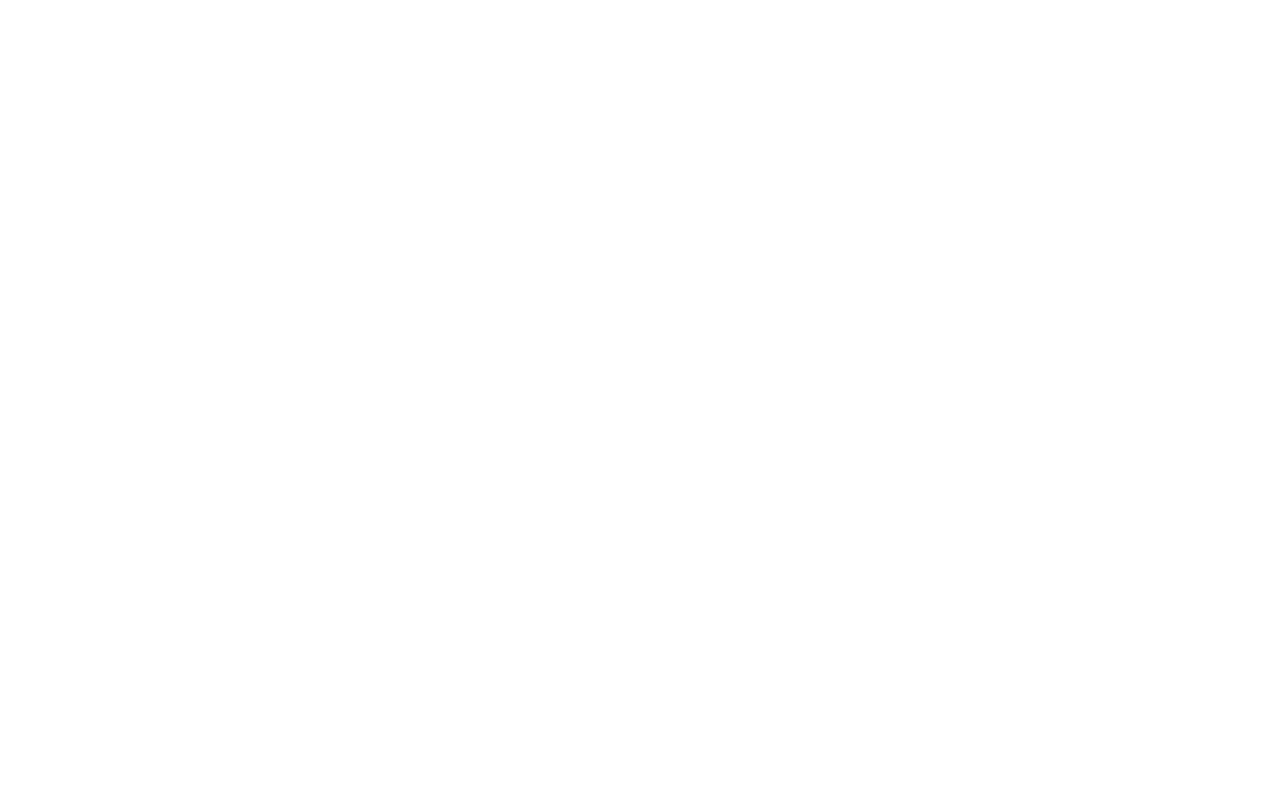
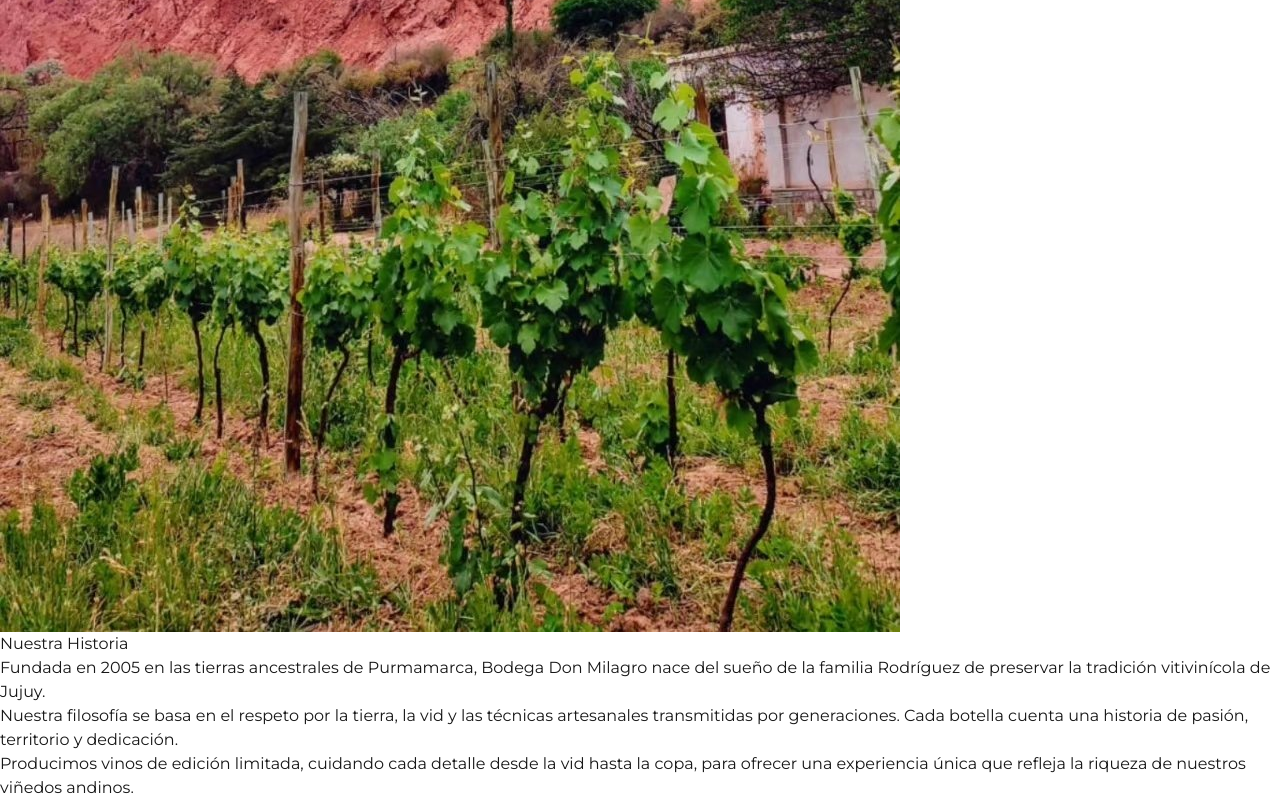
Before and after one commit to pablitomartinez/restaurante-milarock, a Next.js app: page / in a window 1280 px wide. Shown: the part 1932-2732 px from the top of the page. Before the commit the page ends 1664 px from the top, so only its background shows below. Built offline with nearby package versions, Linux system fonts and the light colour scheme.

Commit message:
feat: creacion de About sobre bodega

```diff
--- /dev/null
+++ b/src/app/components/About.tsx
@@ -0,0 +1,39 @@
+
+// Nueva Sección Sobre la Bodega
+const AboutUs: React.FC = () => {
+  return (
+    <section id="nosotros" className="py-16 bg-white">
+      <div className="container mx-auto px-4 flex flex-col md:flex-row items-center">
+        <div className="md:w-1/2 mb-8 md:mr-12">
+          <img
+            src="/banner.vinos.jpg"
+            alt="Historia de Bodega Don Milagro"
+            className="rounded-lg shadow-lg"
+          />
+        </div>
+        <div className="md:w-1/2">
+          <h2 className="text-4xl mb-6">
+            Nuestra Historia
+          </h2>
+          <p className="text-gray-700 mb-4">
+            Fundada en 2005 en las tierras ancestrales de Purmamarca, Bodega Don
+            Milagro nace del sueño de la familia Rodríguez de preservar la
+            tradición vitivinícola de Jujuy.
+          </p>
+          <p className="text-gray-700 mb-4">
+            Nuestra filosofía se basa en el respeto por la tierra, la vid y las
+            técnicas artesanales transmitidas por generaciones. Cada botella
+            cuenta una historia de pasión, territorio y dedicación.
+          </p>
+          <p className="text-gray-700">
+            Producimos vinos de edición limitada, cuidando cada detalle desde la
+            vid hasta la copa, para ofrecer una experiencia única que refleja la
+            riqueza de nuestros viñedos andinos.
+          </p>
+        </div>
+      </div>
+    </section>
+  );
+};
+
+export default AboutUs
--- a/src/app/page.tsx
+++ b/src/app/page.tsx
@@ -1,3 +1,4 @@
+import AboutUs from "./components/About";
 import Features from "./components/Features";
 import Hero from "./components/Hero";
 import Navbar from "./components/Navbar";
@@ -11,6 +12,7 @@ export default function Home() {
       <Navbar />
       <Hero />
       <Features />
+      <AboutUs />
       {/* Aquí vendrían más secciones como Catálogo de Vinos, Ubicación, etc. */}
     </main>
   );
```
